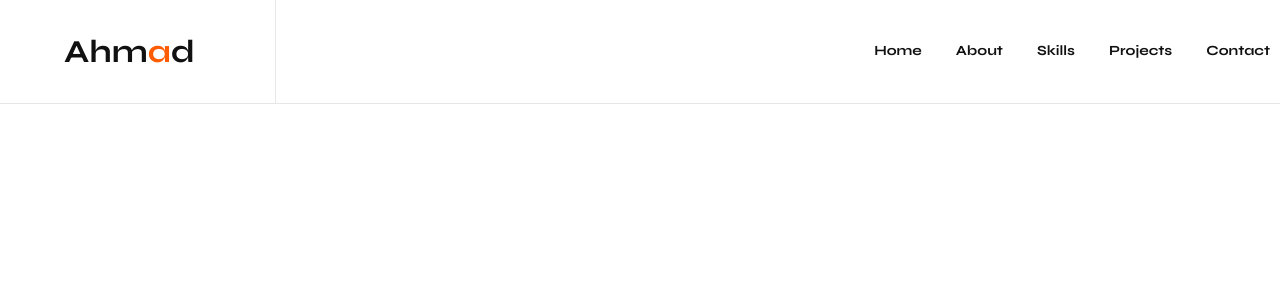
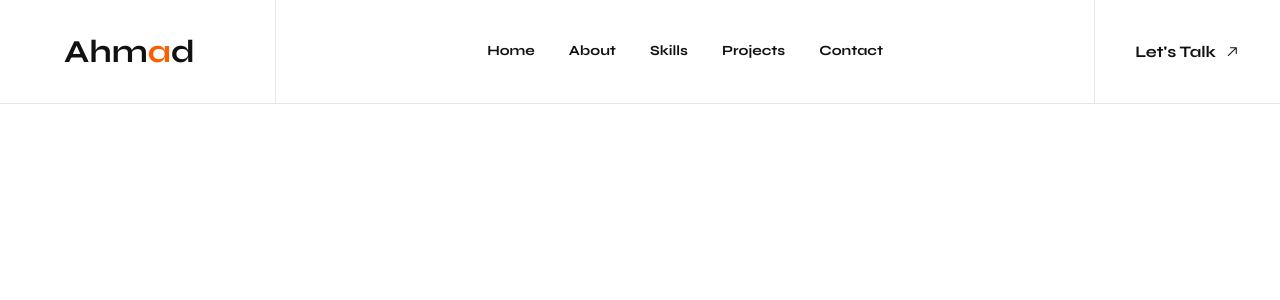
Before and after one commit to ahmad-008/ahmad-portfolio, a React (Vite) app: page / in a window 1280 px wide. Shown: the top 300 px of the page. Built offline with nearby package versions, Linux system fonts and the light colour scheme.

Commit message:
Add Let's Talk button with arrow icon

```diff
--- a/package.json
+++ b/package.json
@@ -13,6 +13,7 @@
     "@tailwindcss/vite": "^4.3.3",
     "react": "^19.2.8",
     "react-dom": "^19.2.8",
+    "react-icons": "^5.7.0",
     "tailwindcss": "^4.3.3"
   },
   "devDependencies": {
--- a/src/components/Navbar.jsx
+++ b/src/components/Navbar.jsx
@@ -1,4 +1,4 @@
-
+import { RxArrowTopRight } from "react-icons/rx";
 
 function Navbar() {
 
@@ -45,7 +45,19 @@ function Navbar() {
                     }
                 </ul>
 
-
+                {/* Right Side */}
+                <div className="flex items-center self-stretch" >
+                    <a
+                        href="#contact"
+                        className="hidden xl:flex items-center gap-2 self-stretch
+                        px-10 border-l border-dark/10 text-base font-bold
+                        captalize leading-[1.62] hover:text-accent
+                        transition duration-400"
+                    >
+                        Let's Talk
+                        <RxArrowTopRight/>
+                    </a>
+                </div>
 
 
             </nav>
```
Also changed, not shown: 1 other file (tests, documents, lock files or other folders).
